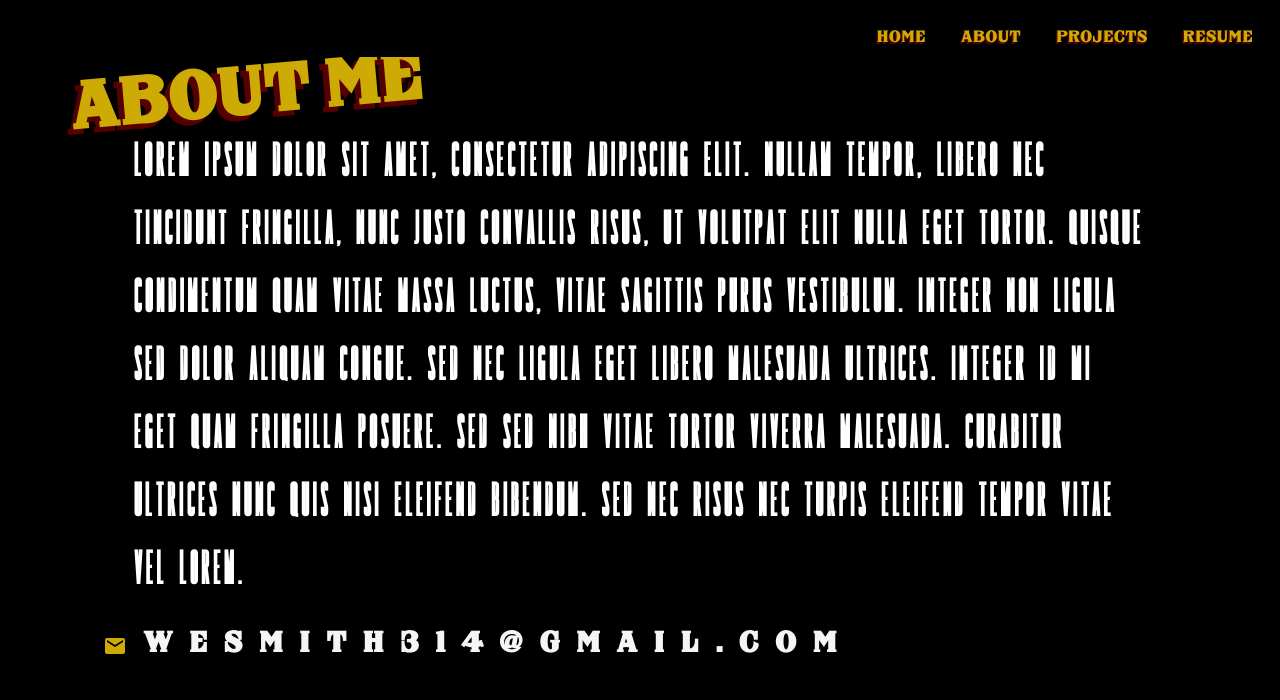
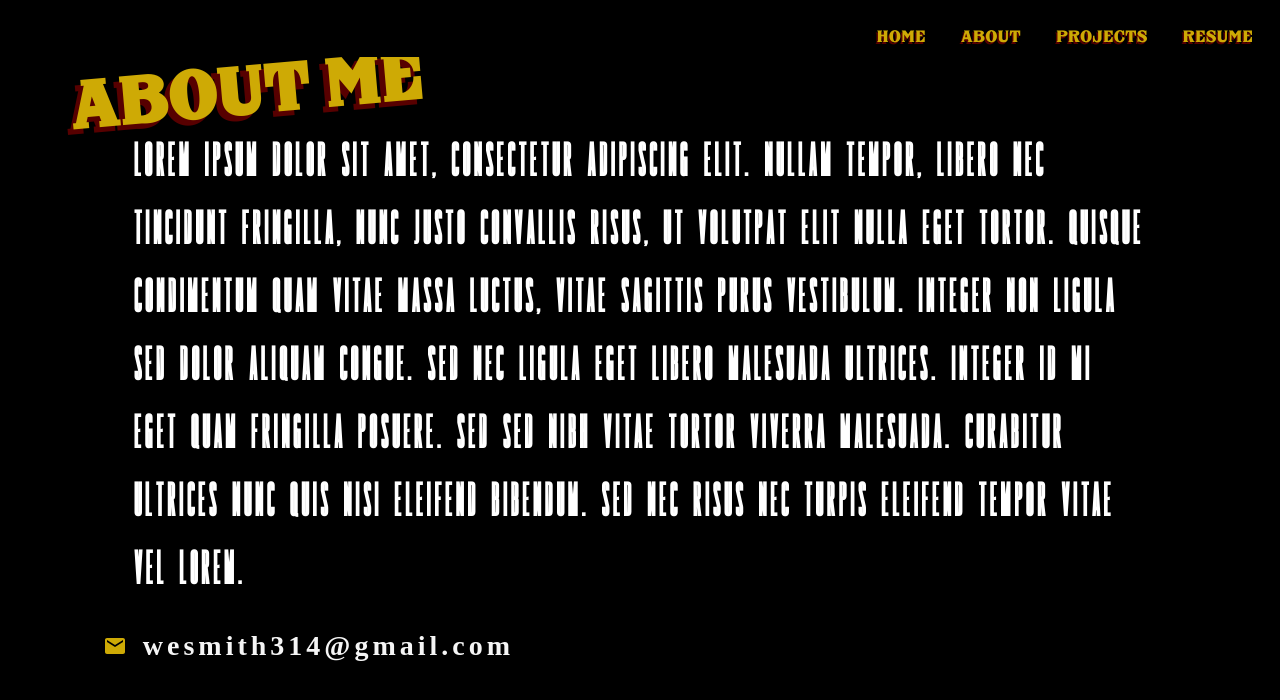
Before and after one commit to wesmith3/Portfolio, a Next.js app: page /about in a window 1280 px wide. Shown: the top 700 px of the page. Built offline with nearby package versions, Linux system fonts and the light colour scheme; a web font is replaced by a local one.

Commit message:
changes font for email

```diff
--- a/src/app/about/page.css
+++ b/src/app/about/page.css
@@ -32,10 +32,10 @@
     height: 10vh;
     align-items: center;
     color:whitesmoke;
-    font-family: 'FHA';
+    font-family: 'SF';
     /* font-weight: bolder; */
     font-size: 3.5vh;
-    letter-spacing: 2vh;
+    letter-spacing: .5vh;
   }
 
   .email-icon {
```
